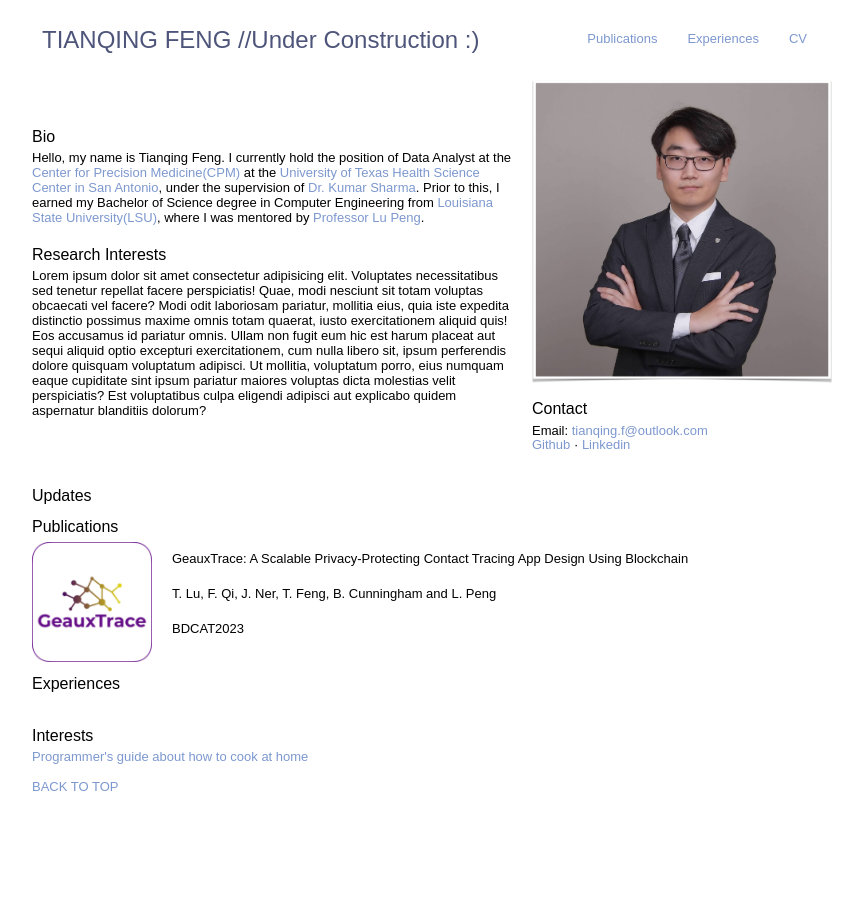
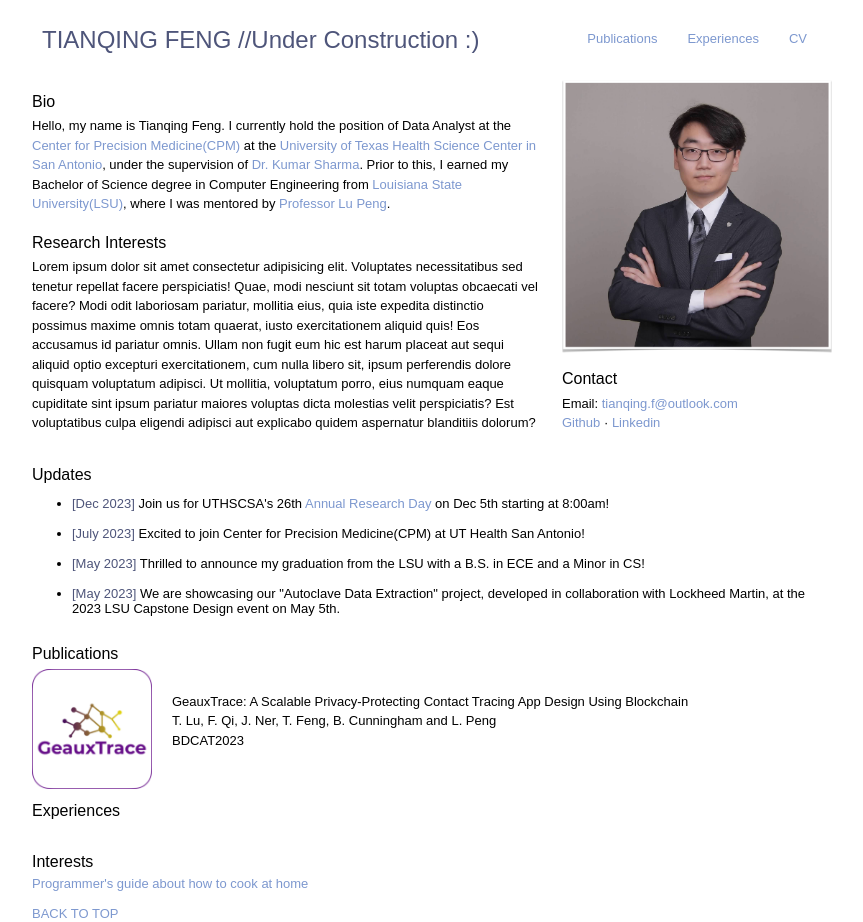
Before and after one commit to TeaQiD/TeaQiD.github.io, a plain HTML site: page index.html in a window 1280 px wide. Shown: the whole page, without its empty margins (208-1071 px from the left). Before the commit the page ends 800 px from the top, so only its background shows below. Drawn offline with Linux system fonts and the light colour scheme; files that its build step writes are made by us from their sources; a web font is replaced by a local one.

Commit message:
feat: added events in updates
added events in updates
img size
minor fix in publications

```diff
--- a/css/styles.css
+++ b/css/styles.css
@@ -24,13 +24,17 @@ h2{
 p{
     margin-top: 5px;
     margin-bottom: 20px;
+    line-height: 1.5; /* Adjust this value as needed */
 }
 
-a:visited, a:link{
+a:visited, a:link {
     color: #7D98CF;
     text-decoration: none;
 }
 
+.date{
+    color: #4E557A;
+}
 
 .class-publications {
     display: flex;
--- a/index.html
+++ b/index.html
@@ -26,7 +26,7 @@
 
   <div class="container">
     <div class="right-column">
-      <img src="/images/tq-profile-2023.png" alt="Tianqing's Profile Picture" width="300">
+      <img src="/images/tq-profile-2023.png" alt="Tianqing's Profile Picture" width="270">
         <section>
           <h2>Contact</h2>
           <p>
@@ -66,6 +66,12 @@
 
   <section>
     <h2>Updates</h2>
+    <ul>
+      <li><span class="date">&#91;Dec 2023&#93;</span> Join us for UTHSCSA's 26th <a href="https://events.uthscsa.edu/event/26th_annual_research_day" target="_blank">Annual Research Day</a> on Dec 5th starting at 8:00am!</li><br>
+      <li><span class="date">&#91;July 2023&#93;</span> Excited to join Center for Precision Medicine(CPM) at UT Health San Antonio!</li><br>
+      <li><span class="date">&#91;May 2023&#93;</span>  Thrilled to announce my graduation from the LSU with a B.S. in ECE and a Minor in CS!</li><br>
+      <li><span class="date">&#91;May 2023&#93;</span> We are showcasing our "Autoclave Data Extraction" project, developed in collaboration with Lockheed Martin, at the 2023 LSU Capstone Design event on May 5th.</li><br>
+    </ul>
   </section>
 
   <section>
@@ -73,9 +79,11 @@
     <div class="class-publications">
       <img src="/images/geauxtrace-logo.png" alt="Geauxtrace Logo" width="120">
       <div class="class-publications-text">
-          <p>GeauxTrace: A Scalable Privacy-Protecting Contact Tracing App Design Using Blockchain</p>
-          <p>T. Lu, F. Qi, J. Ner, T. Feng, B. Cunningham and L. Peng</p>
-          <p>BDCAT2023</p>
+          <p>
+            GeauxTrace: A Scalable Privacy-Protecting Contact Tracing App Design Using Blockchain<br>
+            T. Lu, F. Qi, J. Ner, T. Feng, B. Cunningham and L. Peng<br>
+            BDCAT2023
+          </p>
       </div>
     </div>
   </section>
```
